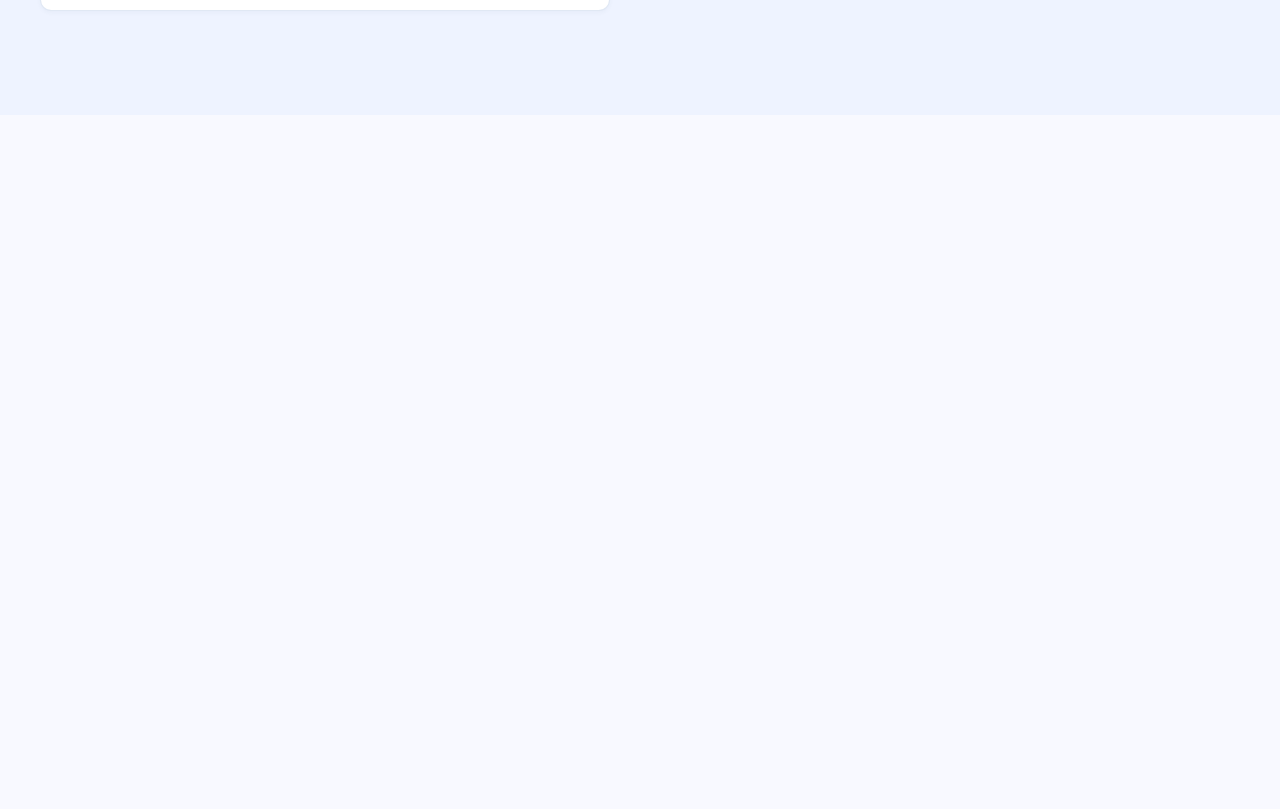
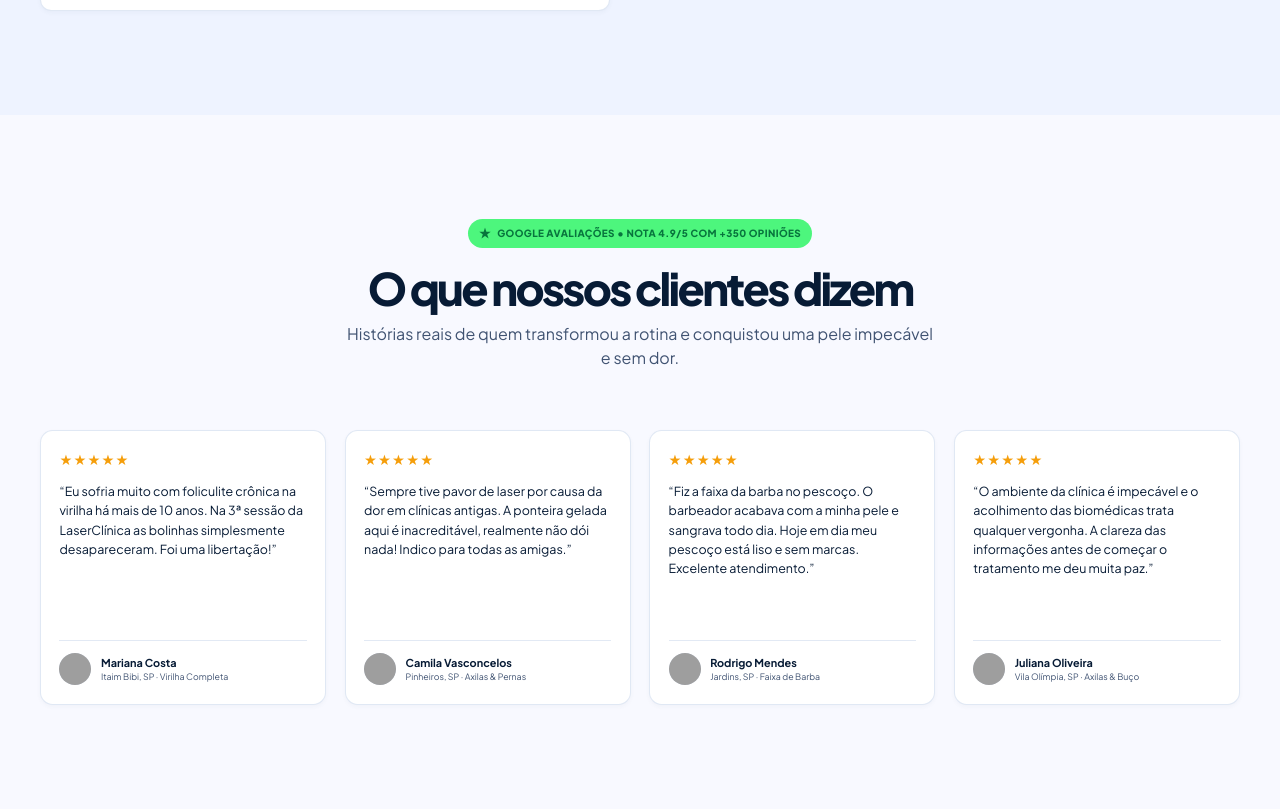
Before and after one commit to LevyAlves1532/laser_clinica, a PHP site: page / in a window 1280 px wide. Shown: the part 5123-5932 px from the top of the page. Before the commit the page ends 5137 px from the top, so only its background shows below. Run offline with PHP 8.4, Linux system fonts and the light colour scheme; grey boxes are pictures that could not be loaded.

Commit message:
add testimonials section with responsive styles and testimonial card component

```diff
--- a/assets/css/app.css
+++ b/assets/css/app.css
@@ -727,6 +727,165 @@ p {
 	}
 }
 
+/* Depoimentos de clientes */
+.testimonials {
+	padding: clamp(4.5rem, 9vw, 6.5rem) 1.5rem;
+	background: #f8f9ff;
+}
+
+.testimonials__container {
+	width: min(100%, 1200px);
+	margin: 0 auto;
+}
+
+.testimonials__heading {
+	margin: 0 auto clamp(2.5rem, 5vw, 3.7rem);
+	text-align: center;
+}
+
+.testimonials__eyebrow {
+	display: inline-flex;
+	align-items: center;
+	gap: 0.4rem;
+	margin-bottom: 0.9rem;
+	padding: 0.3rem 0.7rem;
+	border-radius: 999px;
+	background: #4df67d;
+	color: #08753d;
+	font-size: 0.62rem;
+	font-weight: 800;
+	letter-spacing: 0.04em;
+	text-transform: uppercase;
+}
+
+.testimonials__eyebrow > span {
+	font-size: 0.8rem;
+}
+
+.testimonials__heading h2 {
+	margin-bottom: 0.55rem;
+	color: #071b35;
+	font-size: clamp(1.8rem, 3.5vw, 2.85rem);
+	font-weight: 800;
+	letter-spacing: -0.06em;
+	line-height: 1.15;
+}
+
+.testimonials__heading p {
+	margin-bottom: 0;
+	color: #405372;
+	font-size: clamp(0.88rem, 1.5vw, 1rem);
+	line-height: 1.5;
+}
+
+.testimonials__grid {
+	display: grid;
+	grid-template-columns: repeat(4, minmax(0, 1fr));
+	gap: 1.15rem;
+}
+
+.testimonial-card {
+	display: flex;
+	min-height: 275px;
+	flex-direction: column;
+	padding: 1.15rem;
+	border: 1px solid rgb(214 224 240 / 0.75);
+	border-radius: 0.8rem;
+	background: var(--color-white);
+	box-shadow: 0 2px 4px rgb(40 65 100 / 0.04);
+	transition: transform 180ms ease, box-shadow 180ms ease;
+}
+
+.testimonial-card:hover {
+	box-shadow: 0 12px 24px rgb(40 65 100 / 0.11);
+	transform: translateY(-4px);
+}
+
+.testimonial-card__rating {
+	margin-bottom: 0.7rem;
+	color: #f59e0b;
+	font-size: 0.9rem;
+	letter-spacing: 0.08em;
+}
+
+.testimonial-card blockquote {
+	flex: 1;
+	margin: 0 0 1rem;
+	color: #071b35;
+	font-size: 0.78rem;
+	line-height: 1.55;
+}
+
+.testimonial-card__author {
+	display: flex;
+	align-items: center;
+	gap: 0.6rem;
+	padding-top: 0.75rem;
+	border-top: 1px solid #e2e9f4;
+}
+
+.testimonial-card__avatar {
+	display: grid;
+	flex: 0 0 2rem;
+	place-items: center;
+	width: 2rem;
+	height: 2rem;
+	overflow: hidden;
+	border-radius: 50%;
+	background: #e1ecff;
+	color: var(--color-primary-dark);
+	font-size: 0.7rem;
+	font-weight: 800;
+}
+
+.testimonial-card__avatar img {
+	width: 100%;
+	height: 100%;
+	object-fit: cover;
+}
+
+.testimonial-card__author strong,
+.testimonial-card__author span {
+	display: block;
+}
+
+.testimonial-card__author strong {
+	color: #071b35;
+	font-size: 0.68rem;
+	line-height: 1.25;
+}
+
+.testimonial-card__author span {
+	margin-top: 0.1rem;
+	color: #405372;
+	font-size: 0.55rem;
+	line-height: 1.25;
+}
+
+@media (max-width: 1000px) {
+	.testimonials__grid {
+		grid-template-columns: repeat(2, minmax(0, 1fr));
+	}
+}
+
+@media (max-width: 600px) {
+	.testimonials {
+		padding-inline: 1rem;
+	}
+
+	.testimonials__break {
+		display: none;
+	}
+
+	.testimonials__grid {
+		grid-template-columns: 1fr;
+	}
+
+	.testimonial-card {
+		min-height: auto;
+	}
+}
+
 /* Rigor técnico e biossegurança */
 .safety {
 	padding: clamp(4.5rem, 9vw, 6.5rem) 1.5rem;
--- a/components.php
+++ b/components.php
@@ -11,6 +11,7 @@ $components = [
     'cEvolutionCard' => 'evolution-card.php',
     'cTechnologyCard' => 'technology-card.php',
     'cContraindication' => 'contraindication-item.php',
+    'cTestimonialCard' => 'testimonial-card.php',
     'cButton' => 'button.php',
 ];
 
--- /dev/null
+++ b/components/testimonial-card.php
@@ -0,0 +1,25 @@
+<?php
+    $name = $props['name'] ?? '';
+    $location = $props['location'] ?? '';
+    $service = $props['service'] ?? '';
+    $quote = $props['quote'] ?? '';
+    $image = $props['image'] ?? '';
+?>
+
+<article class="testimonial-card">
+    <div class="testimonial-card__rating" aria-label="Avaliação de 5 estrelas">★★★★★</div>
+    <blockquote>“<?= htmlspecialchars($quote, ENT_QUOTES, 'UTF-8') ?>”</blockquote>
+    <footer class="testimonial-card__author">
+        <div class="testimonial-card__avatar">
+            <?php if ($image) : ?>
+                <img src="<?= htmlspecialchars($image, ENT_QUOTES, 'UTF-8') ?>" alt="Foto de <?= htmlspecialchars($name, ENT_QUOTES, 'UTF-8') ?>" loading="lazy">
+            <?php else : ?>
+                <span aria-hidden="true"><?= htmlspecialchars(mb_substr($name, 0, 1), ENT_QUOTES, 'UTF-8') ?></span>
+            <?php endif; ?>
+        </div>
+        <div>
+            <strong><?= htmlspecialchars($name, ENT_QUOTES, 'UTF-8') ?></strong>
+            <span><?= htmlspecialchars($location, ENT_QUOTES, 'UTF-8') ?> · <?= htmlspecialchars($service, ENT_QUOTES, 'UTF-8') ?></span>
+        </div>
+    </footer>
+</article>
--- /dev/null
+++ b/containers/testimonials.php
@@ -0,0 +1,40 @@
+<section class="testimonials" id="depoimentos" aria-labelledby="testimonials-title">
+    <div class="testimonials__container">
+        <header class="testimonials__heading">
+            <span class="testimonials__eyebrow"><span aria-hidden="true">★</span> Google avaliações • Nota 4.9/5 com +350 opiniões</span>
+            <h2 id="testimonials-title">O que nossos clientes dizem</h2>
+            <p>Histórias reais de quem transformou a rotina e conquistou uma pele impecável<br class="testimonials__break"> e sem dor.</p>
+        </header>
+
+        <div class="testimonials__grid">
+            <?php $cTestimonialCard([
+                'name' => 'Mariana Costa',
+                'location' => 'Itaim Bibi, SP',
+                'service' => 'Virilha Completa',
+                'quote' => 'Eu sofria muito com foliculite crônica na virilha há mais de 10 anos. Na 3ª sessão da LaserClínica as bolinhas simplesmente desapareceram. Foi uma libertação!',
+                'image' => 'https://i.pravatar.cc/80?img=47',
+            ]); ?>
+            <?php $cTestimonialCard([
+                'name' => 'Camila Vasconcelos',
+                'location' => 'Pinheiros, SP',
+                'service' => 'Axilas & Pernas',
+                'quote' => 'Sempre tive pavor de laser por causa da dor em clínicas antigas. A ponteira gelada aqui é inacreditável, realmente não dói nada! Indico para todas as amigas.',
+                'image' => 'https://i.pravatar.cc/80?img=32',
+            ]); ?>
+            <?php $cTestimonialCard([
+                'name' => 'Rodrigo Mendes',
+                'location' => 'Jardins, SP',
+                'service' => 'Faixa de Barba',
+                'quote' => 'Fiz a faixa da barba no pescoço. O barbeador acabava com a minha pele e sangrava todo dia. Hoje em dia meu pescoço está liso e sem marcas. Excelente atendimento.',
+                'image' => 'https://i.pravatar.cc/80?img=12',
+            ]); ?>
+            <?php $cTestimonialCard([
+                'name' => 'Juliana Oliveira',
+                'location' => 'Vila Olímpia, SP',
+                'service' => 'Axilas & Buço',
+                'quote' => 'O ambiente da clínica é impecável e o acolhimento das biomédicas trata qualquer vergonha. A clareza das informações antes de começar o tratamento me deu muita paz.',
+                'image' => 'https://i.pravatar.cc/80?img=44',
+            ]); ?>
+        </div>
+    </div>
+</section>
--- a/index.php
+++ b/index.php
@@ -25,6 +25,7 @@
         <?php require('./containers/regions.php'); ?>
         <?php require('./containers/evolution.php'); ?>
         <?php require('./containers/safety.php'); ?>
+        <?php require('./containers/testimonials.php'); ?>
 
         <script src="./assets/js/app.js"></script>
     </body>
```
